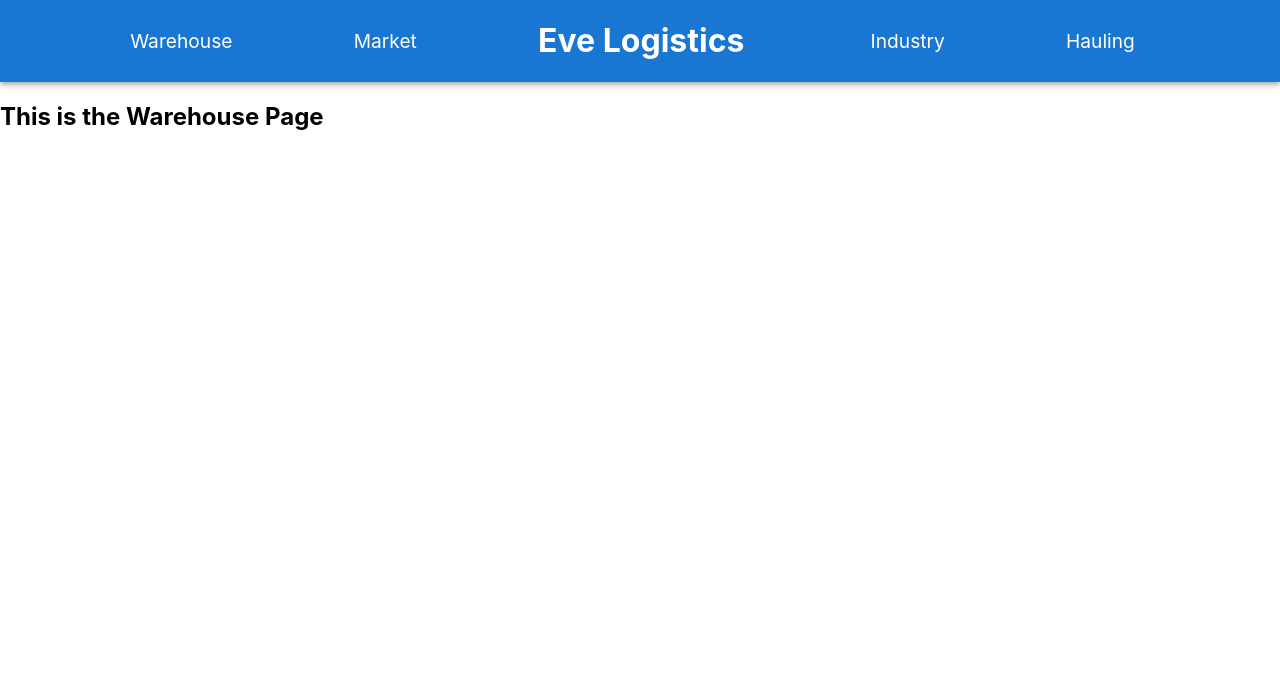
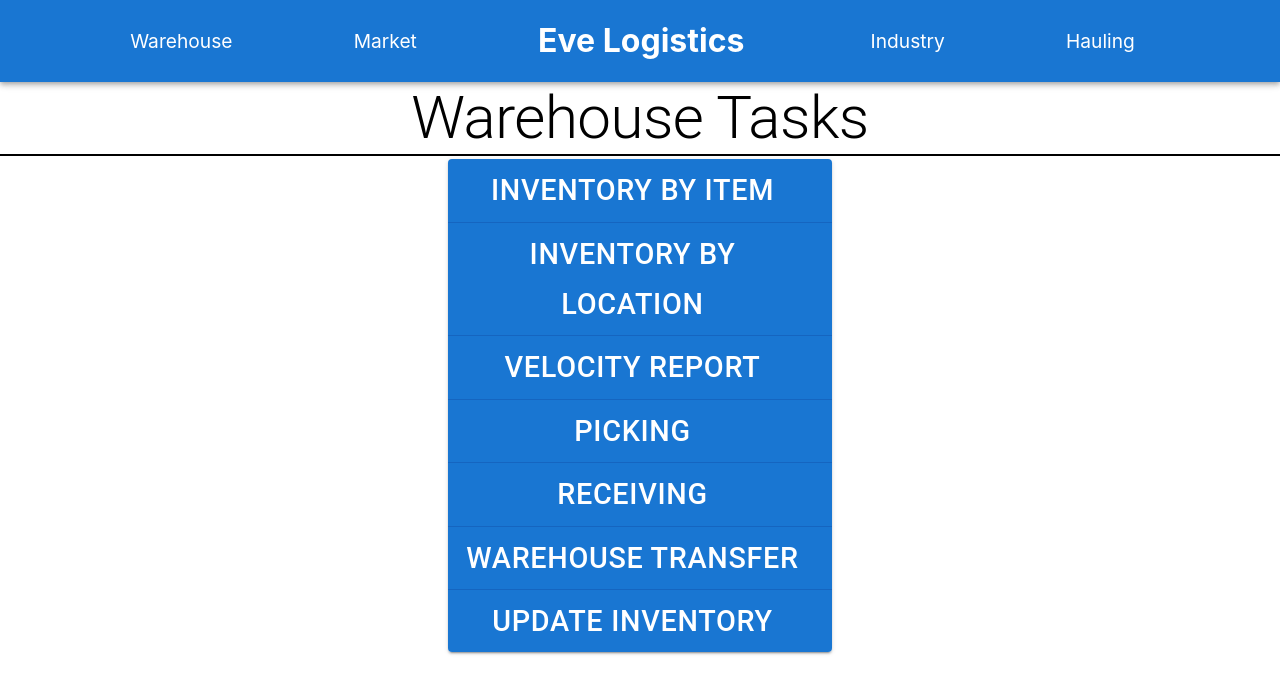
Before and after one commit to Revivedaniel/EveLogistics-Frontend, a React (Create React App) app in the folder eve-logistics-frontend/: page /warehouse in a window 1280 px wide. Shown: the top 694 px of the page. Built offline with nearby package versions, Linux system fonts and the light colour scheme.

Commit message:
Created the Warehouse tasks page

```diff
--- a/eve-logistics-frontend/src/warehouse/Warehouse.tsx
+++ b/eve-logistics-frontend/src/warehouse/Warehouse.tsx
@@ -1,5 +1,36 @@
+import GenericTasks from "../general/GenericTasks";
+
+const buttons = [
+  {
+    to: "warehouse/inventory-by-item",
+    title: "Inventory by Item"
+  },
+  {
+    to: "warehouse/inventory-by-location",
+    title: "Inventory by Location"
+  },
+  {
+    to: "warehouse/velocity-report",
+    title: "Velocity Report"
+  },
+  {
+    to: "warehouse/picking",
+    title: "Picking"
+  },
+  {
+    to: "warehouse/receiving",
+    title: "Receiving"
+  },
+  {
+    to: "warehouse/warehouse-transfer",
+    title: "Warehouse Transfer"
+  },
+  {
+    to: "warehouse/update-inventory",
+    title: "Update Inventory"
+  },
+];
+
 export default function Warehouse() {
-    return <>
-        <h2>This is the Warehouse Page</h2>
-    </>
+    return <GenericTasks heading="Warehouse Tasks" buttons={buttons}/>
 }
```
